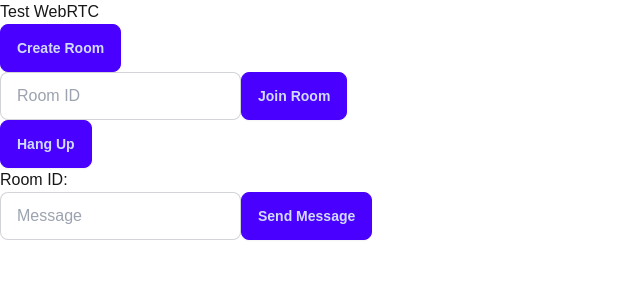
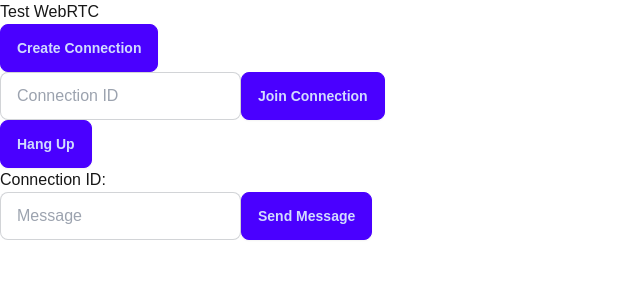
Before and after one commit to toru-toruto/github-game, a Next.js app: page /test-webrtc in a window 1280 px wide. Shown: the top 300 px of the page, without its empty margins (0-640 px from the left). Built offline with nearby package versions, Linux system fonts and the light colour scheme; no server answers.

Commit message:
refactor: rename to connection from room

```diff
--- a/src/app/test-webrtc/page.tsx
+++ b/src/app/test-webrtc/page.tsx
@@ -4,37 +4,48 @@
 import { useState } from "react";
 
 export default function TestWebrtc() {
-  const { roomId, createRoom, joinRoomById, hangUp, sendMessage } = useWebRtcConnection();
-  const [inputRoomId, setRoomName] = useState("");
+  const {
+    connectionId: connectionId,
+    createConnection: createConnection,
+    joinConnectionById: joinConnectionById,
+    hangUp,
+    sendMessage,
+  } = useWebRtcConnection();
+  const [inputConnectionId, setConnectionName] = useState("");
   const [message, setMessage] = useState("");
 
   return (
     <div>
       <h1>Test WebRTC</h1>
       <div>
-        <input type="button" value="Create Room" className="btn btn-primary" onClick={createRoom} />
+        <input
+          type="button"
+          value="Create Connection"
+          className="btn btn-primary"
+          onClick={createConnection}
+        />
       </div>
       <div>
         <input
           type="text"
-          placeholder="Room ID"
+          placeholder="Connection ID"
           className="input input-bordered"
-          value={inputRoomId}
+          value={inputConnectionId}
           onChange={(event) => {
-            setRoomName(event.target.value);
+            setConnectionName(event.target.value);
           }}
         />
         <input
           type="button"
-          value="Join Room"
+          value="Join Connection"
           className="btn btn-primary"
           onClick={() => {
-            if (!inputRoomId) {
-              alert("Please enter a room name");
+            if (!inputConnectionId) {
+              alert("Please enter a connection name");
               return;
             }
-            joinRoomById(inputRoomId);
-            setRoomName("");
+            joinConnectionById(inputConnectionId);
+            setConnectionName("");
           }}
         />
       </div>
@@ -42,7 +53,7 @@
         <input type="button" value="Hang Up" className="btn btn-primary" onClick={hangUp} />
       </div>
       <div>
-        <p>Room ID: {roomId}</p>
+        <p>Connection ID: {connectionId}</p>
       </div>
       <div>
         <input
--- a/src/fetchers/useWebRtcConnection.ts
+++ b/src/fetchers/useWebRtcConnection.ts
@@ -15,6 +15,11 @@
   updateDoc,
 } from "firebase/firestore";
 
+/**
+ * references:
+ * - https://firebase.google.com/docs/firestore/query-data/get-data?hl=ja#web_1
+ * - https://github.com/webrtc/FirebaseRTC/blob/solution/public/app.js
+ *  */
 export const useWebRtcConnection = () => {
   const configuration = {
     iceServers: [
@@ -27,7 +32,7 @@
   const [peerConnection, setPeerConnection] = useState<RTCPeerConnection | undefined>();
   const [dataChannel, setDataChannel] = useState<RTCDataChannel | undefined>();
 
-  const [roomId, setRoomId] = useState<string | null>(null);
+  const [connectionId, setConnectionId] = useState<string | null>(null);
 
   const createDataChannel = (newDataChannel: RTCDataChannel) => {
     newDataChannel.onopen = () => {
@@ -70,10 +75,10 @@
     });
   }, []);
 
-  // functions for creating a room
+  // functions for creating a connection
   const collectCandidates = (
     newPeerConnection: RTCPeerConnection,
-    roomRef: DocumentReference<DocumentData, DocumentData>,
+    connectionRef: DocumentReference<DocumentData, DocumentData>,
     candidatesDataName: string
   ) => {
     newPeerConnection?.addEventListener("icecandidate", (event) => {
@@ -82,35 +87,35 @@
         return;
       }
       console.log("Got candidate: ", event.candidate);
-      addDoc(collection(roomRef, candidatesDataName), event.candidate.toJSON());
+      addDoc(collection(connectionRef, candidatesDataName), event.candidate.toJSON());
     });
   };
 
-  const offerRoom = async (
+  const offerConnection = async (
     newPeerConnection: RTCPeerConnection,
-    roomRef: DocumentReference<DocumentData, DocumentData>
+    connectionRef: DocumentReference<DocumentData, DocumentData>
   ) => {
     console.log(newPeerConnection);
     const offer = await newPeerConnection?.createOffer();
     await newPeerConnection?.setLocalDescription(offer);
     console.log("Created offer:", offer);
 
-    const roomWithOffer = {
+    const connectionWithOffer = {
       offer: {
         type: offer?.type,
         sdp: offer?.sdp,
       },
     };
-    await setDoc(roomRef, roomWithOffer);
-    setRoomId(roomRef.id);
-    console.log(`New room created with SDP offer. Room ID: ${roomRef.id}`);
+    await setDoc(connectionRef, connectionWithOffer);
+    setConnectionId(connectionRef.id);
+    console.log(`New connection created with SDP offer. Connection ID: ${connectionRef.id}`);
   };
 
   const listenRemoteDescription = async (
     newPeerConnection: RTCPeerConnection,
-    roomRef: DocumentReference<DocumentData, DocumentData>
+    connectionRef: DocumentReference<DocumentData, DocumentData>
   ) => {
-    onSnapshot(roomRef, async (snapshot) => {
+    onSnapshot(connectionRef, async (snapshot) => {
       const data = snapshot.data();
       if (!newPeerConnection?.currentRemoteDescription && data?.answer) {
         console.log("Set remote description: ", data.answer);
@@ -122,10 +127,10 @@
 
   const listenCandidates = async (
     newPeerConnection: RTCPeerConnection,
-    roomRef: DocumentReference<DocumentData, DocumentData>,
+    connectionRef: DocumentReference<DocumentData, DocumentData>,
     candidatesDataName: string
   ) => {
-    onSnapshot(collection(roomRef, candidatesDataName), (snapshot) => {
+    onSnapshot(collection(connectionRef, candidatesDataName), (snapshot) => {
       snapshot.docChanges().forEach(async (change) => {
         if (change.type === "added") {
           const data = change.doc.data();
@@ -136,62 +141,62 @@
     });
   };
 
-  // end of functions for creating a room
+  // end of functions for creating a connection
 
-  // functions for joining a room
+  // functions for joining a connection
   const answerOffer = async (
     newPeerConnection: RTCPeerConnection,
-    roomRef: DocumentReference<DocumentData, DocumentData>,
-    roomSnapshot: DocumentSnapshot<DocumentData, DocumentData>
+    connectionRef: DocumentReference<DocumentData, DocumentData>,
+    connectionSnapshot: DocumentSnapshot<DocumentData, DocumentData>
   ) => {
-    const offer = roomSnapshot.data()?.offer;
+    const offer = connectionSnapshot.data()?.offer;
     console.log("Got offer:", offer);
     await newPeerConnection?.setRemoteDescription(new RTCSessionDescription(offer));
     const answer = await newPeerConnection?.createAnswer();
     console.log("Created answer:", answer);
     await newPeerConnection?.setLocalDescription(answer);
 
-    const roomWithAnswer = {
+    const connectionWithAnswer = {
       answer: {
         type: answer?.type,
         sdp: answer?.sdp,
       },
     };
-    await updateDoc(roomRef, roomWithAnswer);
+    await updateDoc(connectionRef, connectionWithAnswer);
   };
-  // end of functions for joining a room
+  // end of functions for joining a connection
 
-  const createRoom = async () => {
-    const roomRef = doc(collection(db, "rooms"));
+  const createConnection = async () => {
+    const connectionRef = doc(collection(db, "connections"));
 
     console.log("Create PeerConnection with configuration: ", configuration);
     const newPeerConnection = new RTCPeerConnection(configuration);
     createDataChannel(newPeerConnection?.createDataChannel("my-chat"));
     registerPeerConnectionListeners(newPeerConnection);
-    collectCandidates(newPeerConnection, roomRef, "callerCandidates");
-    offerRoom(newPeerConnection, roomRef);
-    listenRemoteDescription(newPeerConnection, roomRef);
-    listenCandidates(newPeerConnection, roomRef, "calleeCandidates");
+    collectCandidates(newPeerConnection, connectionRef, "callerCandidates");
+    offerConnection(newPeerConnection, connectionRef);
+    listenRemoteDescription(newPeerConnection, connectionRef);
+    listenCandidates(newPeerConnection, connectionRef, "calleeCandidates");
     console.log(newPeerConnection);
 
     setPeerConnection(newPeerConnection);
   };
 
-  const joinRoomById = async (roomId: string) => {
-    console.log(roomId);
-    const roomRef = doc(collection(db, "rooms"), roomId);
-    const roomSnapshot = await getDoc(roomRef);
-    console.log("Got room:", roomSnapshot.exists());
+  const joinConnectionById = async (connectionId: string) => {
+    console.log(connectionId);
+    const connectionRef = doc(collection(db, "connections"), connectionId);
+    const connectionSnapshot = await getDoc(connectionRef);
+    console.log("Got connection:", connectionSnapshot.exists());
 
-    if (roomSnapshot.exists()) {
+    if (connectionSnapshot.exists()) {
       console.log("Create PeerConnection with configuration: ", configuration);
       const newPeerConnection = new RTCPeerConnection(configuration);
       // createDataChannel(newPeerConnection);
       registerPeerConnectionListeners(newPeerConnection);
-      collectCandidates(newPeerConnection, roomRef, "calleeCandidates");
-      answerOffer(newPeerConnection, roomRef, roomSnapshot);
-      listenCandidates(newPeerConnection, roomRef, "callerCandidates");
-      setRoomId(roomId);
+      collectCandidates(newPeerConnection, connectionRef, "calleeCandidates");
+      answerOffer(newPeerConnection, connectionRef, connectionSnapshot);
+      listenCandidates(newPeerConnection, connectionRef, "callerCandidates");
+      setConnectionId(connectionId);
       console.log(newPeerConnection);
 
       setPeerConnection(newPeerConnection);
@@ -204,18 +209,18 @@
       peerConnection.close();
     }
 
-    if (roomId) {
-      const roomRef = doc(collection(db, "rooms"), roomId);
-      const calleeCandidates = await getDocs(collection(roomRef, "calleeCandidates"));
+    if (connectionId) {
+      const connectionRef = doc(collection(db, "connections"), connectionId);
+      const calleeCandidates = await getDocs(collection(connectionRef, "calleeCandidates"));
       calleeCandidates.forEach(async (candidate) => {
         await deleteDoc(candidate.ref);
       });
-      const callerCandidates = await getDocs(collection(roomRef, "callerCandidates"));
+      const callerCandidates = await getDocs(collection(connectionRef, "callerCandidates"));
       callerCandidates.forEach(async (candidate) => {
         await deleteDoc(candidate.ref);
       });
-      await deleteDoc(roomRef);
-      setRoomId("");
+      await deleteDoc(connectionRef);
+      setConnectionId("");
     }
   };
 
@@ -235,5 +240,11 @@
     dataChannel?.send(message);
   };
 
-  return { roomId, createRoom, joinRoomById, hangUp, sendMessage };
+  return {
+    connectionId: connectionId,
+    createConnection,
+    joinConnectionById,
+    hangUp,
+    sendMessage,
+  };
 };
```
